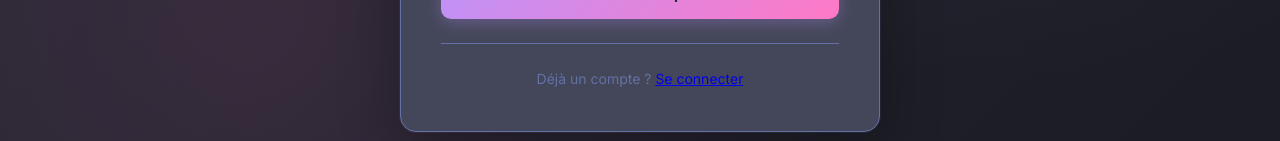
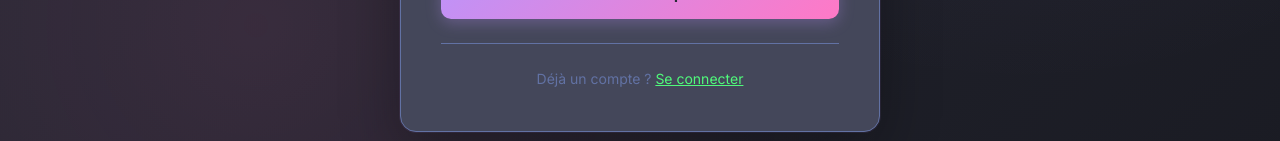
Before and after one commit to faridneki/StockBKR, a Next.js app: page /register in a window 1280 px wide. Shown: the part 811-952 px from the top of the page. Built offline with nearby package versions, Linux system fonts and the light colour scheme; no server answers.

Commit message:
Merge remote changes

```diff
--- a/app/register/page.tsx
+++ b/app/register/page.tsx
@@ -279,7 +279,7 @@ export default function RegisterPage() {
           </form>
 
           <div className="register-footer">
-            <p>Déjà un compte ? <Link href="/login" className="register-link">Se connecter</Link></p>
+            <p>Déjà un compte ? <Link href="/login"className="login-link" style={{ color: "var(--green)" }}>Se connecter</Link></p>
           </div>
         </div>
 
```
